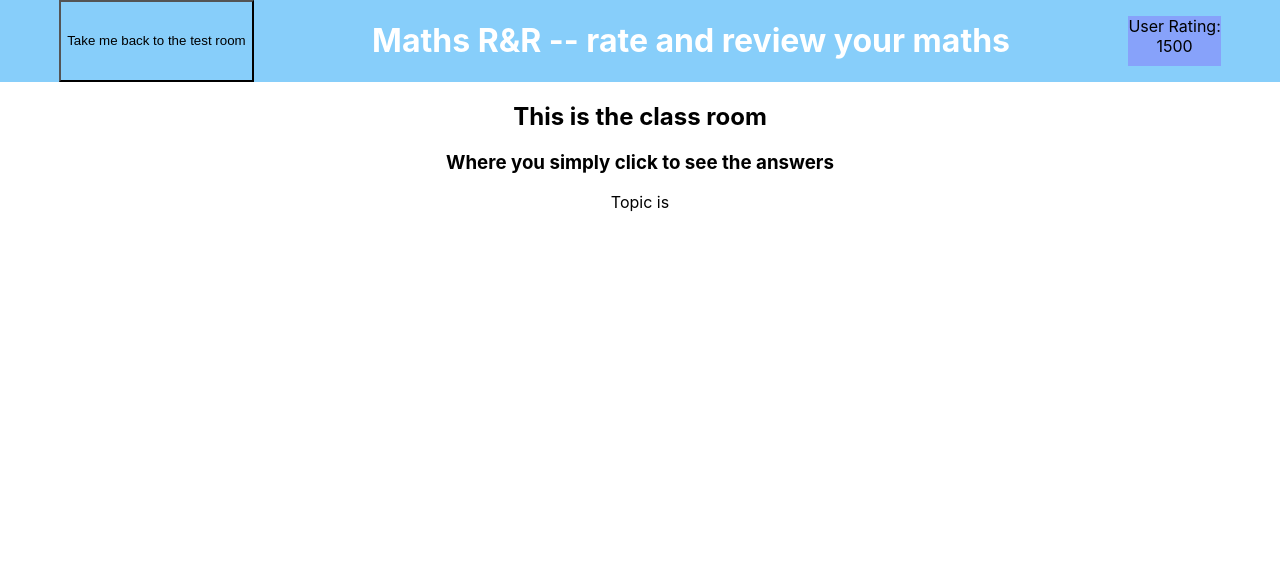
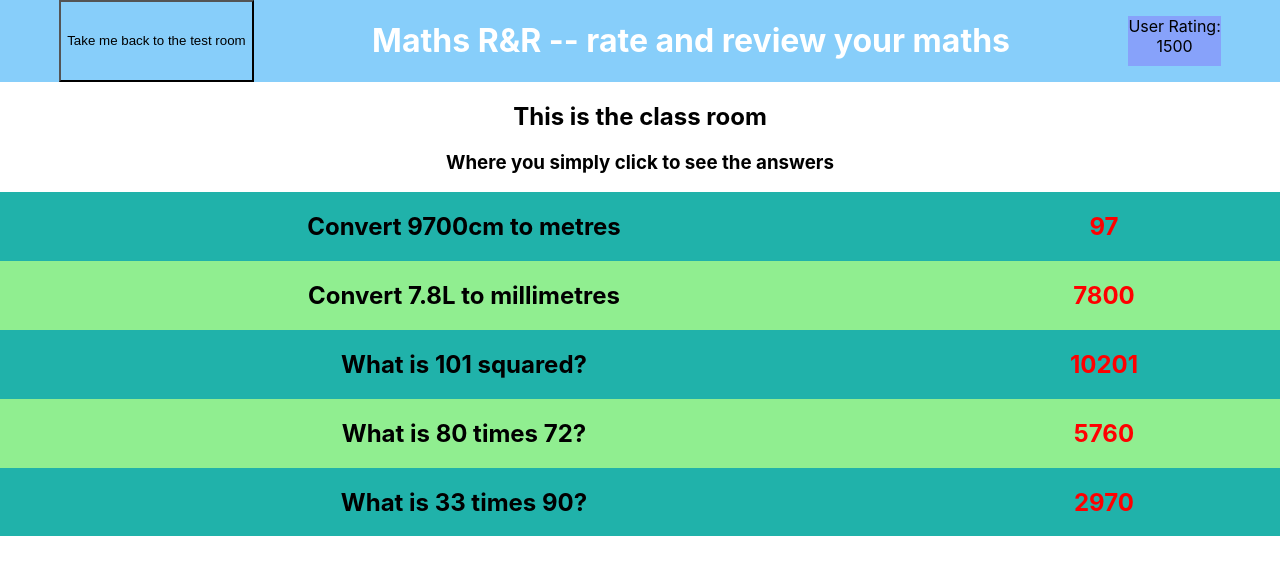
Before and after one commit to Samir70/maths-elo, a React (Create React App) app: page / in a window 1280 px wide. Both pictures are taken after a click on the button "Give me 5 in the class room". Shown: the top 574 px of the page. Built offline with nearby package versions, Linux system fonts and the light colour scheme.

Commit message:
enable getting 5 Qs on current topic

```diff
--- a/src/App.css
+++ b/src/App.css
@@ -27,3 +27,23 @@
 .answerbox {
   width:100px;
 }
+
+.quandaBlock-odd {
+  background: lightgreen;
+  display: flex;
+  justify-content: space-around;
+}
+.quandaBlock-even {
+  background: lightseagreen;
+  display: flex;
+  justify-content: space-around;
+}
+
+.qBlock {
+  width: 70vw;
+}
+
+.aBlock {
+  width: 25vw;
+  color: red;
+}
--- a/src/NewQs/GetNewQ.js
+++ b/src/NewQs/GetNewQ.js
@@ -1,11 +1,11 @@
 import MetricConversionQ from './MetricConversion';
 import { MultiplyNumberQ } from './NumberOperations';
 import { metricConversion, MultiplyNumbers } from './QTypes';
-const QTypes = [ MultiplyNumbers];
+const QTypes = [metricConversion, MultiplyNumbers];
 
 const GetNewQ = (QType, subQType) => {
-  console.log('QType and subQType', QType, subQType)
-  var type = QTypes[QType || Math.floor(Math.random()*QTypes.length)]
+  //console.log('QType and subQType', QType, subQType)
+  var type = QType || QTypes[Math.floor(Math.random()*QTypes.length)]
   switch (type) {
       case metricConversion : return MetricConversionQ(subQType);
       case MultiplyNumbers : return MultiplyNumberQ(subQType);
--- a/src/NewQs/MetricConversion.js
+++ b/src/NewQs/MetricConversion.js
@@ -1,6 +1,7 @@
 import { metricConversion } from './QTypes';
 
 const conversionPairs = [
+  'zeroQ',
     {large:['metres', 'm'], small:['centimetres', 'cm'], ratio:100},
     {large:['metres', 'm'], small:['millimetres', 'mm'], ratio:1000},
     {large:['kilometres', 'Km'], small:['metres', 'm'], ratio:1000},
@@ -13,7 +14,7 @@ const conversionPairs = [
 ]
 
 const MetricConversionQ = (subQType) => {
-    var Qtype = Number(subQType) || Math.floor(Math.random()*conversionPairs.length);
+    var Qtype = Number(subQType) || Math.floor(Math.random()*(conversionPairs.length-1))+1;
     console.log(metricConversion+'-'+Qtype);
     var convFacts = conversionPairs[Qtype];
     let forward = Math.random() < 0.5 ? true : false,
--- a/src/NewQs/NumberOperations.js
+++ b/src/NewQs/NumberOperations.js
@@ -1,6 +1,7 @@
 import { MultiplyNumbers } from './QTypes';
 
 const subQTypes = [
+    'zeroQ',
     'sq', 'cube',
     //'twos', 'threes', 'fours', 'fives', 'sixes', 'sevens', 'eights', 'nines', 'tens',
     'sqEnd5', 'sqEnd1',
@@ -8,7 +9,7 @@ const subQTypes = [
 ]
 
 export const MultiplyNumberQ = (subQType) => {
-    var type = Number(subQType) || Math.floor(Math.random()*subQTypes.length);
+    var type = Number(subQType) || Math.floor(Math.random()*(subQTypes.length-1))+1;
     console.log(MultiplyNumbers+'-'+type)
     var a = Math.ceil(Math.random()*9)+1,
         b = Math.ceil(Math.random()*9)+1,
--- a/src/Ratings/Ratings.js
+++ b/src/Ratings/Ratings.js
@@ -10,7 +10,7 @@ const NewRatings = (rating1, rating2, result, howProvisional) => {
     // expected result for each player
     var ratingSum = r1+r2;
     var e1=r1/ratingSum, e2=r2/ratingSum;
-    console.log('r1, e1', r1, e1)
+    // console.log('r1, e1', r1, e1)
 
     var newR1 = rating1 + 32*howProvisional*(result - e1),
         newR2 = rating2 + (32/howProvisional)*(1-result - e2);
--- a/src/components/ClassRoom.js
+++ b/src/components/ClassRoom.js
@@ -1,12 +1,22 @@
 import React from 'react';
-import { connect } from 'react-redux';
+import QWithReveal from './QWithReveal';
+import GetNewQ from '../NewQs/GetNewQ';
 
 const ClassRoom = (props) => {
+    var Qlist = [];
+    var QTypeSplit = props.QType.split('-');
+    console.log(props.QType, QTypeSplit)
+    for (var i=0; i<5; i++) {
+        var newQ=GetNewQ(QTypeSplit[0], QTypeSplit[1]);
+        Qlist.push(
+            <QWithReveal q={newQ.q} a={newQ.a} rowType={''+i} key={i} />
+        )
+    }
     return (
         <div>
             <h2>This is the class room</h2>
             <h3>Where you simply click to see the answers</h3>
-            <p>Topic is {props.QType}</p>
+            {Qlist}
         </div>
     )
 }
--- /dev/null
+++ b/src/components/QWithReveal.js
@@ -0,0 +1,13 @@
+import React from 'react';
+
+const QWithReveal = ({q, a, rowType}) => {
+    var quandaClass = Number(rowType) % 2 ? "quandaBlock-odd" : "quandaBlock-even";
+    return (
+        <div className={quandaClass}>
+            <h2 className="qBlock">{q}</h2>
+            <h2 className="aBlock">{a}</h2>
+        </div>
+    )
+}
+
+export default QWithReveal;
```
